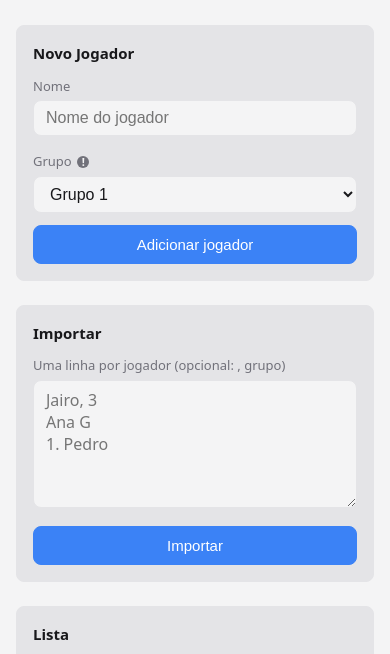
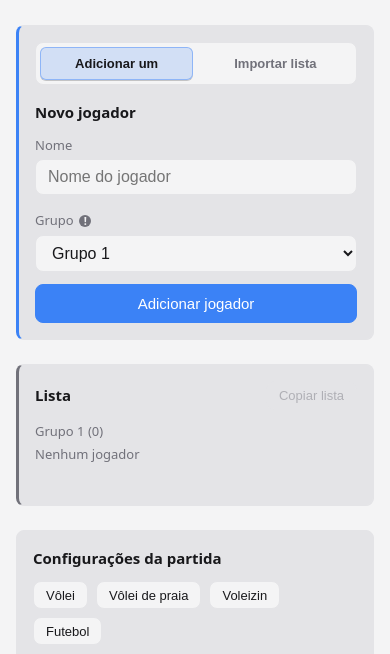
Before and after one commit to jairofilho79/datime, a website with bundled scripts: page index.html in a window 390 px wide. Shown: the part 189-843 px from the top of the page. Built offline with nearby package versions, Linux system fonts and the light colour scheme.

Commit message:
Add entry mode functionality and enhance player management UI
- Introduced a toggle between 'add' and 'import' modes for player management, allowing users to switch seamlessly.
- Enhanced the UI with new styles for entry cards and tabs, improving visual clarity and user interaction.
- Preserved input text during mode switches to maintain user context.
- Updated CSS styles for buttons and entry panels to ensure consistency and responsiveness.

```diff
--- a/css/style.css
+++ b/css/style.css
@@ -286,6 +286,11 @@ body {
   width: 100%;
 }
 
+.btn-sm {
+  padding: 0.375rem 0.75rem;
+  font-size: 0.8125rem;
+}
+
 .btn-outlined {
   background: transparent;
   color: var(--text-muted);
@@ -296,6 +301,11 @@ body {
   background: var(--surface2);
   color: var(--text);
   border-color: var(--text-muted);
+}
+
+.btn-outlined:disabled {
+  opacity: 0.45;
+  cursor: not-allowed;
 }
 
 /* Lista de jogadores */
@@ -383,6 +393,100 @@ body {
   margin: 0 0 0.75rem;
   font-size: 0.9375rem;
   font-weight: 600;
+}
+
+/* Entrada: um modo por vez (adicionar | importar) */
+.entry-card {
+  border-left: 3px solid var(--accent-a);
+}
+
+.entry-card--import {
+  border-left-color: var(--accent-b);
+}
+
+.entry-mode-tabs {
+  display: grid;
+  grid-template-columns: 1fr 1fr;
+  gap: 0.35rem;
+  margin-bottom: 1rem;
+  padding: 0.25rem;
+  background: var(--bg);
+  border-radius: var(--radius-sm);
+  border: 1px solid var(--border);
+}
+
+.entry-mode-tab {
+  padding: 0.5rem 0.65rem;
+  font-size: 0.8125rem;
+  font-weight: 600;
+  color: var(--text-muted);
+  background: transparent;
+  border: 1px solid transparent;
+  border-radius: 6px;
+  cursor: pointer;
+  transition: background 0.15s, color 0.15s, border-color 0.15s;
+}
+
+.entry-mode-tab:hover {
+  color: var(--text);
+  background: var(--surface2);
+}
+
+.entry-mode-tab:focus-visible {
+  outline: 2px solid var(--accent-a);
+  outline-offset: 1px;
+}
+
+.entry-mode-tab.is-active {
+  color: var(--text);
+  background: var(--surface2);
+  border-color: var(--border);
+  box-shadow: 0 1px 0 rgba(0, 0, 0, 0.2);
+}
+
+.entry-card--add .entry-mode-tab.is-active {
+  border-color: rgba(59, 130, 246, 0.45);
+  color: #fff;
+  background: rgba(59, 130, 246, 0.18);
+}
+
+.entry-card--import .entry-mode-tab.is-active {
+  border-color: rgba(34, 197, 94, 0.45);
+  color: #fff;
+  background: rgba(34, 197, 94, 0.18);
+}
+
+[data-theme="light"] .entry-card--add .entry-mode-tab.is-active,
+[data-theme="light"] .entry-card--import .entry-mode-tab.is-active {
+  color: var(--text);
+}
+
+.entry-panel-title {
+  margin: 0 0 0.75rem;
+  font-size: 0.9375rem;
+  font-weight: 600;
+}
+
+.entry-hint {
+  margin: -0.35rem 0 0.85rem;
+  font-size: 0.8125rem;
+  color: var(--text-muted);
+}
+
+.list-card {
+  border-left: 3px solid var(--text-muted);
+}
+
+.list-card-header {
+  display: flex;
+  align-items: center;
+  justify-content: space-between;
+  gap: 0.75rem;
+  margin-bottom: 0.75rem;
+}
+
+.list-card-header h3 {
+  margin: 0;
 }
 
 .config-presets {
--- a/js/players.js
+++ b/js/players.js
@@ -49,6 +49,9 @@ const SPORT_PRESETS = {
 
 let lastCreatedGroupId = null;
 let onPlayMatchClick = null;
+/** @type {'add' | 'import'} */
+let entryMode = 'add';
+let preservedImportText = '';
 
 function setOnPlayMatchClick(fn) {
   onPlayMatchClick = typeof fn === 'function' ? fn : null;
@@ -63,6 +66,10 @@ function render() {
   if (!formContainer || !listContainer || !clearContainer || !playMatchContainer) return;
 
   const preservedPlayerName = document.getElementById('player-name')?.value ?? '';
+  if (entryMode === 'import') {
+    const importTaEl = document.getElementById('players-import');
+    if (importTaEl) preservedImportText = importTaEl.value;
+  }
   const { groups, players, config } = getState();
 
   clearContainer.innerHTML = '';
@@ -106,11 +113,54 @@ function render() {
   listContainer.innerHTML = '';
   if (configContainer) configContainer.innerHTML = '';
 
-  // Card "Novo Jogador" no mesmo estilo de Configurações
+  const entryCard = document.createElement('div');
+  entryCard.className = `config-block entry-card entry-card--${entryMode}`;
+
+  const modeTabs = document.createElement('div');
+  modeTabs.className = 'entry-mode-tabs';
+  modeTabs.setAttribute('role', 'tablist');
+  modeTabs.setAttribute('aria-label', 'Como adicionar jogadores');
+
+  const tabAdd = document.createElement('button');
+  tabAdd.type = 'button';
+  tabAdd.className = 'entry-mode-tab' + (entryMode === 'add' ? ' is-active' : '');
+  tabAdd.id = 'entry-mode-add';
+  tabAdd.setAttribute('role', 'tab');
+  tabAdd.setAttribute('aria-selected', entryMode === 'add' ? 'true' : 'false');
+  tabAdd.textContent = 'Adicionar um';
+  tabAdd.addEventListener('click', () => {
+    if (entryMode === 'add') return;
+    const ta = document.getElementById('players-import');
+    if (ta) preservedImportText = ta.value;
+    entryMode = 'add';
+    render();
+  });
+
+  const tabImport = document.createElement('button');
+  tabImport.type = 'button';
+  tabImport.className = 'entry-mode-tab' + (entryMode === 'import' ? ' is-active' : '');
+  tabImport.id = 'entry-mode-import';
+  tabImport.setAttribute('role', 'tab');
+  tabImport.setAttribute('aria-selected', entryMode === 'import' ? 'true' : 'false');
+  tabImport.textContent = 'Importar lista';
+  tabImport.addEventListener('click', () => {
+    if (entryMode === 'import') return;
+    entryMode = 'import';
+    render();
+  });
+
+  modeTabs.appendChild(tabAdd);
+  modeTabs.appendChild(tabImport);
+  entryCard.appendChild(modeTabs);
+
+  if (entryMode === 'add') {
     const form = document.createElement('div');
-  form.className = 'new-player-card config-block';
+    form.className = 'entry-panel';
+    form.id = 'entry-panel-add';
+    form.setAttribute('role', 'tabpanel');
+    form.setAttribute('aria-labelledby', 'entry-mode-add');
     form.innerHTML = `
-    <h3>Novo Jogador</h3>
+      <h3 class="entry-panel-title">Novo jogador</h3>
       <div class="config-row">
         <label for="player-name">Nome</label>
         <input type="text" id="player-name" placeholder="Nome do jogador" maxlength="24" />
@@ -126,7 +176,7 @@ function render() {
         <button type="button" class="btn btn-primary btn-block" id="btn-add-player">Adicionar jogador</button>
       </div>
     `;
-  formContainer.appendChild(form);
+    entryCard.appendChild(form);
 
     const groupSelect = form.querySelector('#player-group');
     groups.forEach((g) => {
@@ -172,35 +222,30 @@ function render() {
         }
       });
     }
+  } else {
+    const importPanel = document.createElement('div');
+    importPanel.className = 'entry-panel';
+    importPanel.id = 'entry-panel-import';
+    importPanel.setAttribute('role', 'tabpanel');
+    importPanel.setAttribute('aria-labelledby', 'entry-mode-import');
+    importPanel.innerHTML = `
+      <h3 class="entry-panel-title">Importar lista</h3>
+      <p class="entry-hint">A importação substitui a lista atual.</p>
+      <div class="config-row">
+        <label for="players-import">Uma linha por jogador (opcional: , grupo)</label>
+        <textarea id="players-import" rows="5" placeholder="Jairo, 3&#10;Ana G&#10;1. Pedro"></textarea>
+      </div>
+      <div class="config-row">
+        <button type="button" class="btn btn-outlined btn-block" id="btn-import-players">Importar</button>
+      </div>
+    `;
+    entryCard.appendChild(importPanel);
+    const importTa = importPanel.querySelector('#players-import');
+    if (preservedImportText) importTa.value = preservedImportText;
+    importPanel.querySelector('#btn-import-players').addEventListener('click', importPlayers);
+  }
 
-  const importCard = document.createElement('div');
-  importCard.className = 'config-block';
-  const importTitle = document.createElement('h3');
-  importTitle.textContent = 'Importar';
-  importCard.appendChild(importTitle);
-  const importRow = document.createElement('div');
-  importRow.className = 'config-row';
-  const importLabel = document.createElement('label');
-  importLabel.htmlFor = 'players-import';
-  importLabel.textContent = 'Uma linha por jogador (opcional: , grupo)';
-  const importTa = document.createElement('textarea');
-  importTa.id = 'players-import';
-  importTa.rows = 5;
-  importTa.placeholder = 'Jairo, 3\nAna G\n1. Pedro';
-  importRow.appendChild(importLabel);
-  importRow.appendChild(importTa);
-  importCard.appendChild(importRow);
-  const importBtnRow = document.createElement('div');
-  importBtnRow.className = 'config-row';
-  const importBtn = document.createElement('button');
-  importBtn.type = 'button';
-  importBtn.className = 'btn btn-primary btn-block';
-  importBtn.id = 'btn-import-players';
-  importBtn.textContent = 'Importar';
-  importBtn.addEventListener('click', importPlayers);
-  importBtnRow.appendChild(importBtn);
-  importCard.appendChild(importBtnRow);
-  formContainer.appendChild(importCard);
+  formContainer.appendChild(entryCard);
 
   // Ordenar: por ordem do grupo (Grupo 1, 2, …), depois alfabético pelo nome
   const sortedPlayers = [...players].sort((a, b) => {
@@ -216,7 +261,6 @@ function render() {
   for (const p of players) {
     countByGroup.set(p.groupId, (countByGroup.get(p.groupId) || 0) + 1);
   }
-  const shortGroupName = (g) => g.name.replace(/^Grupo\s*/i, 'G') || g.name.slice(0, 2);
   const statsParts = groups.map((g) => `${g.name} (${countByGroup.get(g.id) || 0})`);
   const groupStatsLine = statsParts.length ? statsParts.join(' ·  · ') : '';
   const totalLine = players.length ? `Total (${players.length})` : 'Nenhum jogador';
@@ -224,7 +268,10 @@ function render() {
   const listCard = document.createElement('div');
   listCard.className = 'config-block list-card';
   listCard.innerHTML = `
+    <div class="list-card-header">
       <h3>Lista</h3>
+      <button type="button" class="btn btn-outlined btn-sm" id="btn-copy-players-export"${players.length === 0 ? ' disabled' : ''}>Copiar lista</button>
+    </div>
     <p class="list-card-subtitle">
       ${groupStatsLine ? `<span class="list-card-stats-groups">${escapeHtml(groupStatsLine)}</span>` : ''}
       <span class="list-card-stats-total">${escapeHtml(totalLine)}</span>
@@ -233,9 +280,9 @@ function render() {
   `;
   const ul = listCard.querySelector('.players-list');
   listContainer.appendChild(listCard);
+  listCard.querySelector('#btn-copy-players-export').addEventListener('click', copyPlayersExport);
 
   sortedPlayers.forEach((p) => {
-    const group = groups.find((g) => g.id === p.groupId);
     const li = document.createElement('li');
     li.dataset.id = p.id;
     const groupSelectId = 'player-group-select-' + p.id;
@@ -259,44 +306,6 @@ function render() {
     li.querySelector('.btn-remove').addEventListener('click', () => confirmRemovePlayer(p.id));
     ul.appendChild(li);
   });
-
-  const exportBtnRow = document.createElement('div');
-  exportBtnRow.className = 'config-row';
-  const exportBtn = document.createElement('button');
-  exportBtn.type = 'button';
-  exportBtn.className = 'btn btn-primary btn-block';
-  exportBtn.id = 'btn-export-players';
-  exportBtn.textContent = 'Exportar';
-  exportBtn.addEventListener('click', exportPlayers);
-  exportBtnRow.appendChild(exportBtn);
-  listCard.appendChild(exportBtnRow);
-
-  const exportBlock = document.createElement('div');
-  exportBlock.id = 'players-export-block';
-  exportBlock.hidden = true;
-  const exportTaRow = document.createElement('div');
-  exportTaRow.className = 'config-row';
-  const exportLabel = document.createElement('label');
-  exportLabel.htmlFor = 'players-export';
-  exportLabel.textContent = 'Lista exportada';
-  const exportTa = document.createElement('textarea');
-  exportTa.id = 'players-export';
-  exportTa.rows = 5;
-  exportTa.readOnly = true;
-  exportTaRow.appendChild(exportLabel);
-  exportTaRow.appendChild(exportTa);
-  exportBlock.appendChild(exportTaRow);
-  const copyBtnRow = document.createElement('div');
-  copyBtnRow.className = 'config-row';
-  const copyBtn = document.createElement('button');
-  copyBtn.type = 'button';
-  copyBtn.className = 'btn btn-primary btn-block';
-  copyBtn.id = 'btn-copy-players-export';
-  copyBtn.textContent = 'Copiar';
-  copyBtn.addEventListener('click', copyPlayersExport);
-  copyBtnRow.appendChild(copyBtn);
-  exportBlock.appendChild(copyBtnRow);
-  listCard.appendChild(exportBlock);
 
   const { removedPlayers } = getState();
   if (removedPlayers.length > 0) {
@@ -503,18 +512,7 @@ function parseImportLine(line) {
   return name ? { name, groupNum: 1 } : null;
 }
 
-function importPlayers() {
-  const ta = document.getElementById('players-import');
-  const text = ta?.value || '';
-  const parsed = [];
-  for (const line of text.split('\n')) {
-    const row = parseImportLine(line);
-    if (row) parsed.push(row);
-  }
-  if (parsed.length === 0) {
-    dialog.error('Cole nomes (ou nome, grupo)', 'Importar');
-    return;
-  }
+function applyImportedPlayers(parsed) {
   const maxGroup = Math.max(...parsed.map((p) => p.groupNum));
   const groups = Array.from({ length: maxGroup }, (_, i) => ({
     id: 'g' + (i + 1),
@@ -533,8 +531,38 @@ function importPlayers() {
     removedPlayers: [],
     lastRemixSummary: null,
   });
-  if (ta) ta.value = '';
+  preservedImportText = '';
+  entryMode = 'add';
   render();
+}
+
+function importPlayers() {
+  const ta = document.getElementById('players-import');
+  const text = ta?.value || '';
+  const parsed = [];
+  for (const line of text.split('\n')) {
+    const row = parseImportLine(line);
+    if (row) parsed.push(row);
+  }
+  if (parsed.length === 0) {
+    dialog.error('Cole nomes (ou nome, grupo)', 'Importar');
+    return;
+  }
+  const { players: currentPlayers } = getState();
+  const doImport = () => applyImportedPlayers(parsed);
+  if (currentPlayers.length > 0) {
+    dialog.open({
+      title: 'Substituir lista?',
+      message: `A importação substitui os ${currentPlayers.length} jogador(es) atuais por ${parsed.length} da lista colada.`,
+      variant: 'alert',
+      buttons: [
+        { label: 'Cancelar', primary: false },
+        { label: 'Substituir', primary: true, callback: doImport },
+      ],
+    });
+    return;
+  }
+  doImport();
 }
 
 // ponytail: group index+1 so round-trip works with manual group ids
@@ -556,28 +584,18 @@ function formatPlayersExport(players, groups) {
     .join('\n');
 }
 
-function exportPlayers() {
+async function copyPlayersExport() {
   const { players, groups } = getState();
   const text = formatPlayersExport(players, groups);
-  const block = document.getElementById('players-export-block');
-  const ta = document.getElementById('players-export');
-  if (ta) ta.value = text;
-  if (block) block.hidden = false;
-}
-
-async function copyPlayersExport() {
-  const { players, groups } = getState();
-  const ta = document.getElementById('players-export');
-  const text = (ta?.value || '').trim() || formatPlayersExport(players, groups);
   if (!text) {
-    dialog.error('Nenhum jogador para copiar', 'Copiar');
+    dialog.error('Nenhum jogador para copiar', 'Copiar lista');
     return;
   }
   try {
     await navigator.clipboard.writeText(text);
-    dialog.info('Lista copiada!', 'Copiar');
+    dialog.info('Lista copiada!', 'Copiar lista');
   } catch {
-    dialog.error('Não foi possível copiar. Tente selecionar o texto manualmente.', 'Copiar');
+    dialog.error('Não foi possível copiar. Selecione o texto manualmente.', 'Copiar lista');
   }
 }
 
```
Lines whose indentation alone changed are shown as unchanged.
